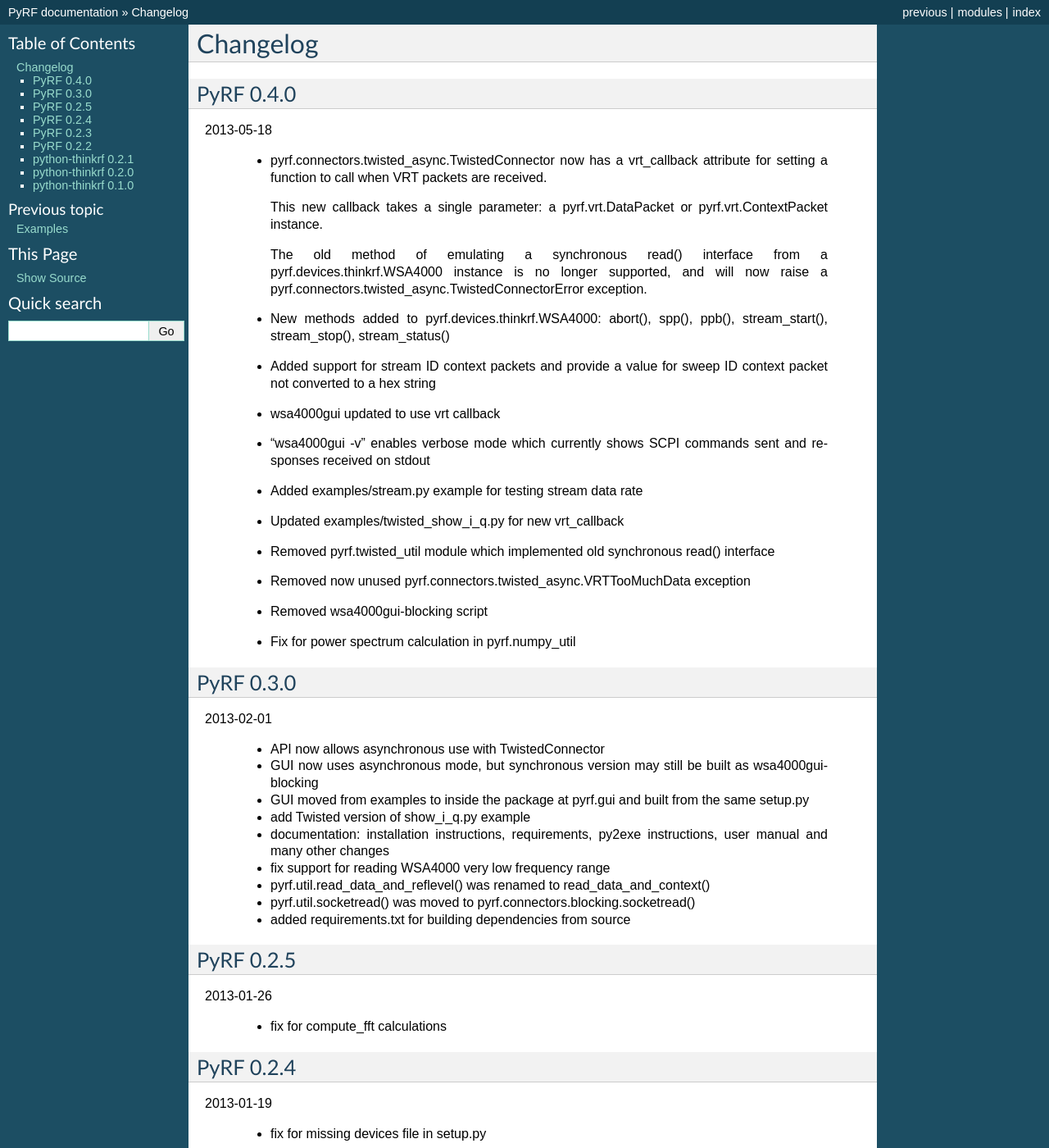
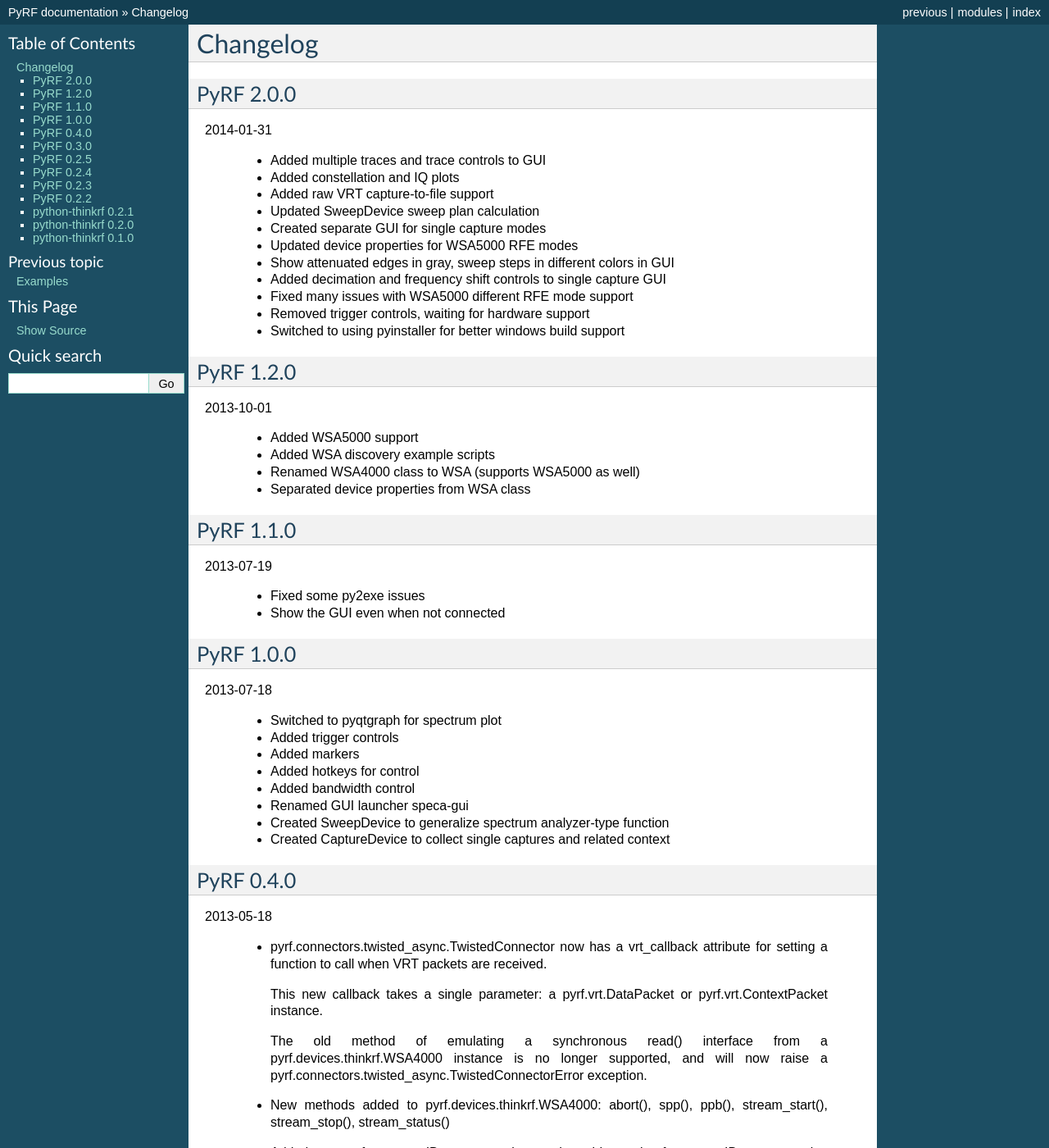
Before and after one commit to pyrf/pyrf, a Sphinx documentation site: the page built from docs/changelog.rst, in a window 1280 px wide and 1400 px high. Shown: the whole window at 82% size. Built offline with Sphinx 7.4.7, drawn with Linux system fonts in a browser that asks for light colours.

Commit message:
changes up to 2.0.0

```diff
--- a/docs/changelog.rst
+++ b/docs/changelog.rst
@@ -1,6 +1,76 @@
 
 Changelog
 ---------
+
+PyRF 2.0.0
+==========
+
+2014-01-31
+
+ * Added multiple traces and trace controls to GUI
+
+ * Added constellation and IQ plots
+
+ * Added raw VRT capture-to-file support
+
+ * Updated SweepDevice sweep plan calculation
+
+ * Created separate GUI for single capture modes
+
+ * Updated device properties for WSA5000 RFE modes
+
+ * Show attenuated edges in gray, sweep steps in different colors in GUI
+
+ * Added decimation and frequency shift controls to single capture GUI
+
+ * Fixed many issues with WSA5000 different RFE mode support
+
+ * Removed trigger controls, waiting for hardware support
+
+ * Switched to using pyinstaller for better windows build support
+
+PyRF 1.2.0
+==========
+
+2013-10-01
+
+ * Added WSA5000 support
+
+ * Added WSA discovery example scripts
+
+ * Renamed WSA4000 class to WSA (supports WSA5000 as well)
+
+ * Separated device properties from WSA class
+
+PyRF 1.1.0
+==========
+
+2013-07-19
+
+ * Fixed some py2exe issues
+
+ * Show the GUI even when not connected
+
+PyRF 1.0.0
+==========
+
+2013-07-18
+
+ * Switched to pyqtgraph for spectrum plot
+
+ * Added trigger controls
+
+ * Added markers
+
+ * Added hotkeys for control
+
+ * Added bandwidth control
+
+ * Renamed GUI launcher speca-gui
+
+ * Created SweepDevice to generalize spectrum analyzer-type function
+
+ * Created CaptureDevice to collect single captures and related context
 
 PyRF 0.4.0
 ==========
```
